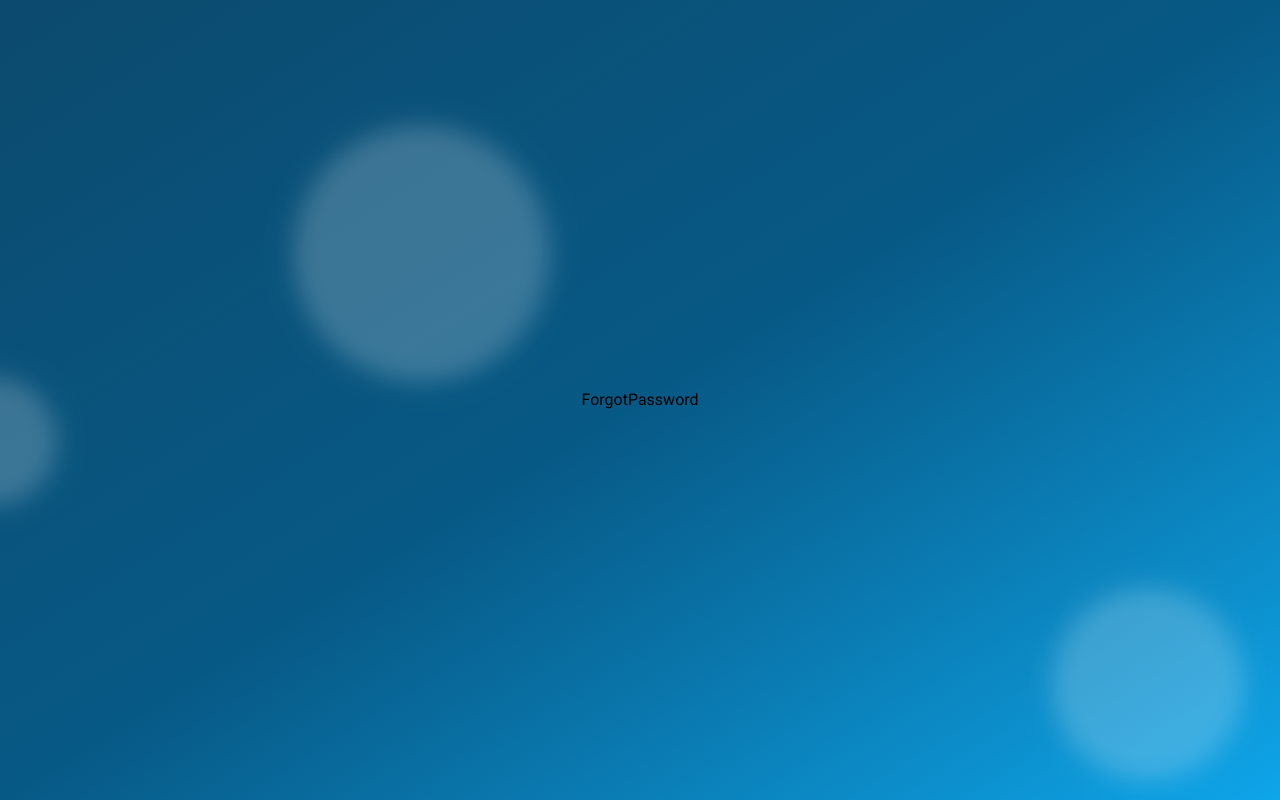
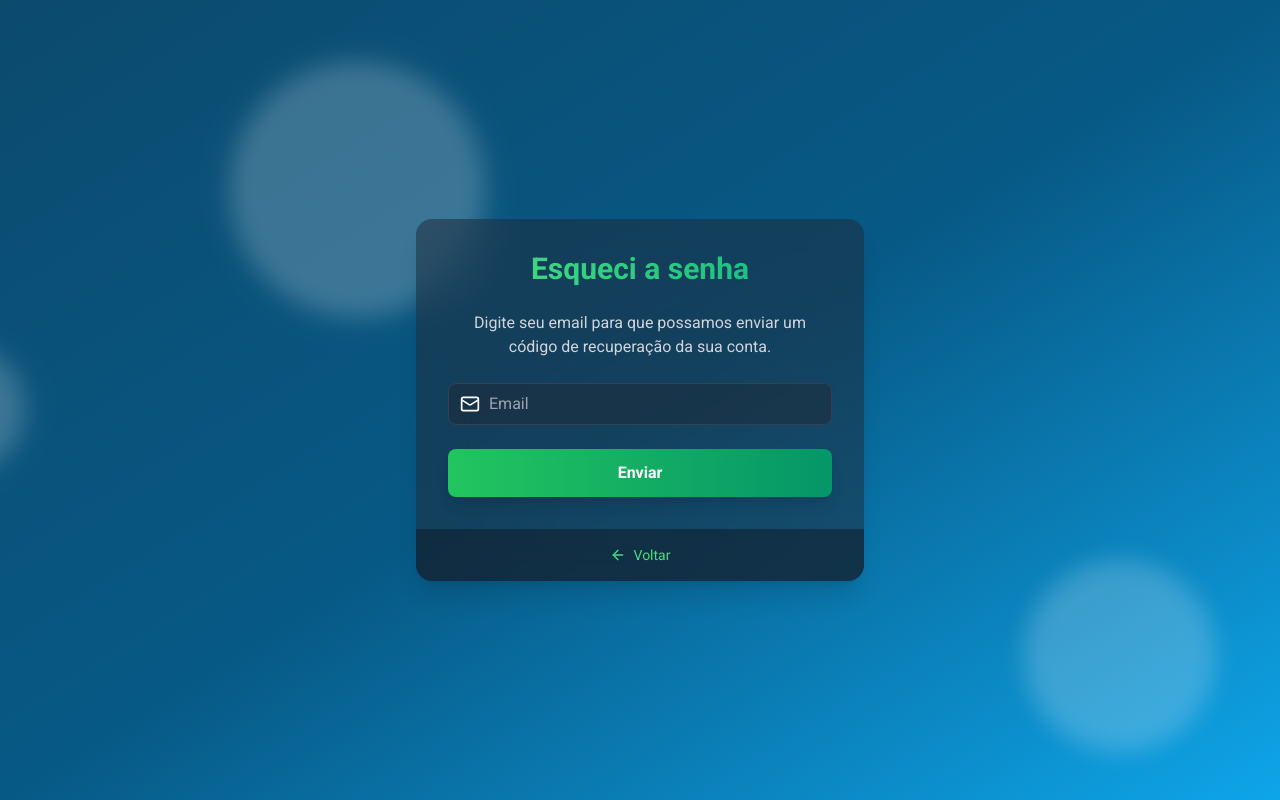
Before and after one commit to leuzaoo/auth-jwt, a React (Vite) app in the folder frontend/: page /forgot-password in a window 1280 px wide. Built offline with nearby package versions, Linux system fonts and the light colour scheme; no server answers.

Commit message:
Created new page: forgot password and reset password pages

```diff
--- a/frontend/src/App.jsx
+++ b/frontend/src/App.jsx
@@ -1,5 +1,6 @@
 import ForgotPasswordPage from "./pages/ForgotPasswordPage";
 import { Routes, Route, Navigate } from "react-router-dom";
+import ResetPasswordPage from "./pages/ResetPasswordPage";
 import LoadingSpinner from "./components/LoadingSpinner";
 import FloatingShape from "./components/FloatingShape";
 import VerifyEmailPage from "./pages/VerifyEmailPage";
@@ -37,7 +38,7 @@
 };
 
 function App() {
-  const { isCheckingAuth, authCheck, isAuthenticated, user } = useAuthStore();
+  const { isCheckingAuth, authCheck } = useAuthStore();
 
   useEffect(() => {
     authCheck();
@@ -111,6 +112,14 @@
               </RedirectAuthenticatedUser>
             }
           />
+          <Route
+            path="/reset-password/:token"
+            element={
+              <RedirectAuthenticatedUser>
+                <ResetPasswordPage />
+              </RedirectAuthenticatedUser>
+            }
+          />
         </Routes>
         <Toaster />
       </div>
--- a/frontend/src/pages/ForgotPasswordPage.jsx
+++ b/frontend/src/pages/ForgotPasswordPage.jsx
@@ -1,7 +1,90 @@
-import React from "react";
+import { ArrowLeft, Loader, Mail } from "lucide-react";
+import { useAuthStore } from "../store/authStore.js";
+import Input from "../components/Input";
+import { Link } from "react-router-dom";
+import { motion } from "framer-motion";
+import { useState } from "react";
 
-const ForgotPassword = () => {
-  return <div>ForgotPassword</div>;
+const ForgotPasswordPage = () => {
+  const [email, setEmail] = useState("");
+  const [isSubmitted, setIsSubmitted] = useState(false);
+
+  const { isLoading, forgotPassword } = useAuthStore();
+
+  const handleSubmit = async (e) => {
+    e.preventDefault();
+
+    await forgotPassword(email);
+    setIsSubmitted(true);
+  };
+
+  return (
+    <motion.div
+      initial={{ opacity: 0, y: 20 }}
+      animate={{ opacity: 1, y: 0 }}
+      transition={{ duration: 0.5 }}
+      className="max-w-md w-full bg-gray-800 bg-opacity-50 backdrop-filter backdrop-blur-xl rounded-2xl shadow-xl overflow-hidden"
+    >
+      <div className="p-8">
+        <h2 className="text-3xl font-bold mb-6 text-center bg-gradient-to-r from-green-400 to-emerald-500 text-transparent bg-clip-text">
+          Esqueci a senha
+        </h2>
+
+        {!isSubmitted ? (
+          <form onSubmit={handleSubmit}>
+            <p className="text-gray-300 mb-6 text-center">
+              Digite seu email para que possamos enviar um código de recuperação
+              da sua conta.
+            </p>
+            <Input
+              icon={Mail}
+              type="email"
+              placeholder="Email"
+              value={email}
+              onChange={(e) => setEmail(e.target.value)}
+              required
+            />
+            <motion.button
+              whileHover={{ scale: 1.02 }}
+              whileTap={{ scale: 0.98 }}
+              className="w-full py-3 px-4 bg-gradient-to-r from-green-500 to-emerald-600 text-white font-bold rounded-lg shadow-lg hover:from-green-600 hover:to-emerald-700 focus:outline-none focus:ring-2 focus:ring-green-500 focus:ring-offset-2 focus:ring-offset-gray-900 transition duration-200"
+              type="submit"
+            >
+              {isLoading ? (
+                <Loader className="size-6 animate-spin mx-auto" />
+              ) : (
+                "Enviar"
+              )}
+            </motion.button>
+          </form>
+        ) : (
+          <div className="text-center">
+            <motion.div
+              initial={{ scale: 0 }}
+              animate={{ scale: 1 }}
+              transition={{ type: "spring", stiffness: 500, damping: 30 }}
+              className="w-16 h-16 bg-green-500 rounded-full flex items-center justify-center mx-auto mb-4"
+            >
+              <Mail className="h-8 w-8 text-white" />
+            </motion.div>
+            <p className="text-gray-300 mb-6">
+              Se existir uma conta com o email <span className="font-semibold underline">{email}</span>, você
+              receberá um link para a recuperação da sua conta.
+            </p>
+          </div>
+        )}
+      </div>
+
+      <div className="px-8 py-4 bg-gray-900 bg-opacity-50 flex justify-center">
+        <Link
+          to={"/login"}
+          className="text-sm text-green-400 hover:underline flex items-center"
+        >
+          <ArrowLeft className="h-4 w-4 mr-2" /> Voltar
+        </Link>
+      </div>
+    </motion.div>
+  );
 };
 
-export default ForgotPassword;
+export default ForgotPasswordPage;
--- /dev/null
+++ b/frontend/src/pages/ResetPasswordPage.jsx
@@ -0,0 +1,86 @@
+import { useState } from "react";
+import { motion } from "framer-motion";
+import { useAuthStore } from "../store/authStore";
+import { useNavigate, useParams } from "react-router-dom";
+import Input from "../components/Input";
+import { Lock } from "lucide-react";
+import toast from "react-hot-toast";
+
+const ResetPasswordPage = () => {
+  const [password, setPassword] = useState("");
+  const [confirmPassword, setConfirmPassword] = useState("");
+  const { resetPassword, error, isLoading, message } = useAuthStore();
+
+  const { token } = useParams();
+  const navigate = useNavigate();
+
+  const handleSubmit = async (e) => {
+    e.preventDefault();
+
+    if (password !== confirmPassword) {
+      toast.error("Senhas não coincidem");
+      return;
+    }
+    try {
+      await resetPassword(token, password);
+
+      toast.success("Senha resetada com sucesso");
+
+      setTimeout(() => {
+        navigate("/login");
+      }, 2000);
+    } catch (error) {
+      console.error(error);
+      toast.error(error.message || "Erro ao resetar a senha");
+    }
+  };
+
+  return (
+    <motion.div
+      initial={{ opacity: 0, y: 20 }}
+      animate={{ opacity: 1, y: 0 }}
+      transition={{ duration: 0.5 }}
+      className="max-w-md w-full bg-gray-800 bg-opacity-50 backdrop-filter backdrop-blur-xl rounded-2xl shadow-xl overflow-hidden"
+    >
+      <div className="p-8">
+        <h2 className="text-3xl font-bold mb-6 text-center bg-gradient-to-r from-green-400 to-emerald-500 text-transparent bg-clip-text">
+          Resetar senha
+        </h2>
+        {error && <p className="text-red-500 text-sm mb-4">{error}</p>}
+        {message && <p className="text-green-500 text-sm mb-4">{message}</p>}
+
+        <form onSubmit={handleSubmit}>
+          <Input
+            icon={Lock}
+            type="password"
+            placeholder="Nova senha"
+            value={password}
+            onChange={(e) => setPassword(e.target.value)}
+            required
+          />
+
+          <Input
+            icon={Lock}
+            type="password"
+            placeholder="Confirme a nova senha"
+            value={confirmPassword}
+            onChange={(e) => setConfirmPassword(e.target.value)}
+            required
+          />
+
+          <motion.button
+            whileHover={{ scale: 1.02 }}
+            whileTap={{ scale: 0.98 }}
+            className="w-full py-3 px-4 bg-gradient-to-r from-green-500 to-emerald-600 text-white font-bold rounded-lg shadow-lg hover:from-green-600 hover:to-emerald-700 focus:outline-none focus:ring-2 focus:ring-green-500 focus:ring-offset-2 focus:ring-offset-gray-900 transition duration-200"
+            type="submit"
+            disabled={isLoading}
+          >
+            {isLoading ? "Salvando..." : "Confirmar"}
+          </motion.button>
+        </form>
+      </div>
+    </motion.div>
+  );
+};
+
+export default ResetPasswordPage;
```
